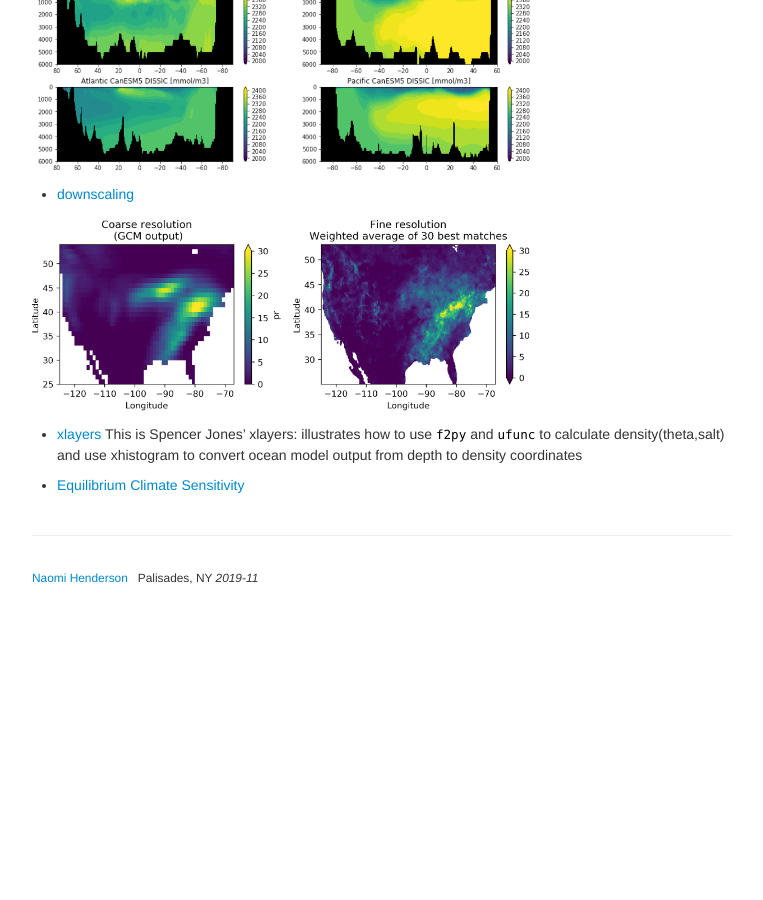
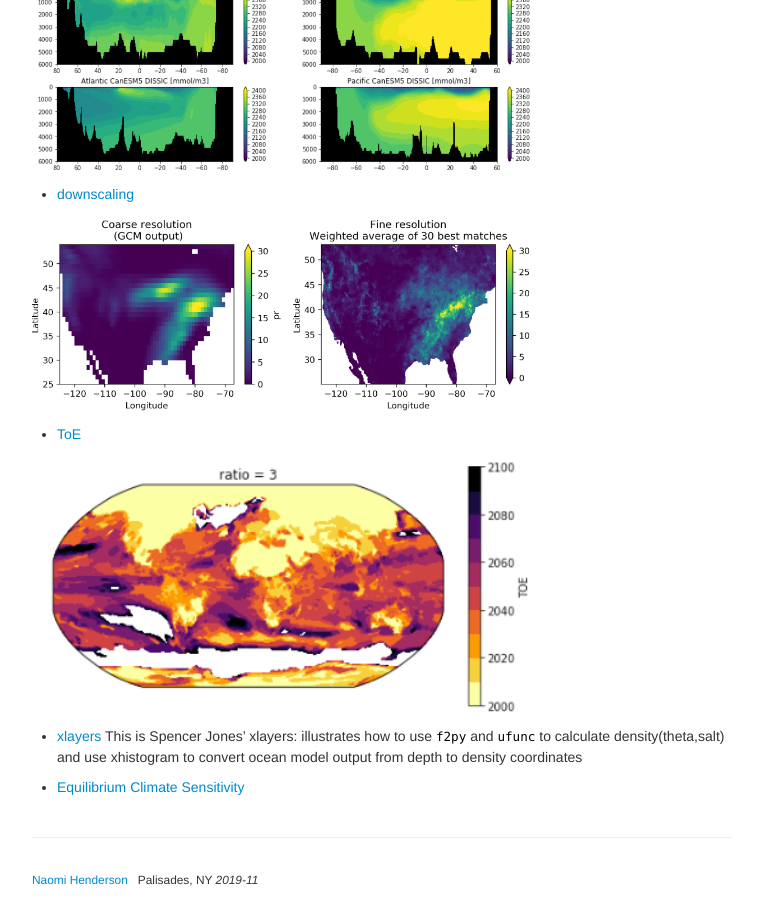
Before and after one commit to naomi-henderson/naomi-henderson.github.io, a Jekyll site: the page built from pages/tutorial2t.md, in a window 1280 px wide and 900 px high, scrolled down 1201 px. Shown: the whole window, without its empty margins (258-1021 px from the left). Built offline with Jekyll 4.4.1, drawn with Linux system fonts in a browser that asks for light colours; before the commit the page ends 1799 px from its top, so only the background shows below that.

Commit message:
added ToE figure

```diff
--- a/pages/tutorial2t.md
+++ b/pages/tutorial2t.md
@@ -32,6 +32,9 @@ git clone <link>
 - [downscaling](https://github.com/EricKeenan/cmip6-downscalling/blob/master/notebooks/implement_MACA.ipynb)
 <p align="left"><img src="/assets/MACA.png" width="500"></p>
 
+- [ToE](https://github.com/darothen/cmip6hack-toe/blob/master/notebooks/02_estimate_ToE.ipynb)
+<p align="left"><img src="/assets/ToE.png" width="500"></p>
+
 
 - [xlayers](https://github.com/cspencerjones/xlayers/blob/master/notebooks/Test_Packaging.ipynb)
 This is Spencer Jones' xlayers: illustrates how to use `f2py` and `ufunc` to calculate density(theta,salt) and use xhistogram to convert ocean model output from depth to density coordinates
```
Also changed, not shown: assets/ToE.png (added).
